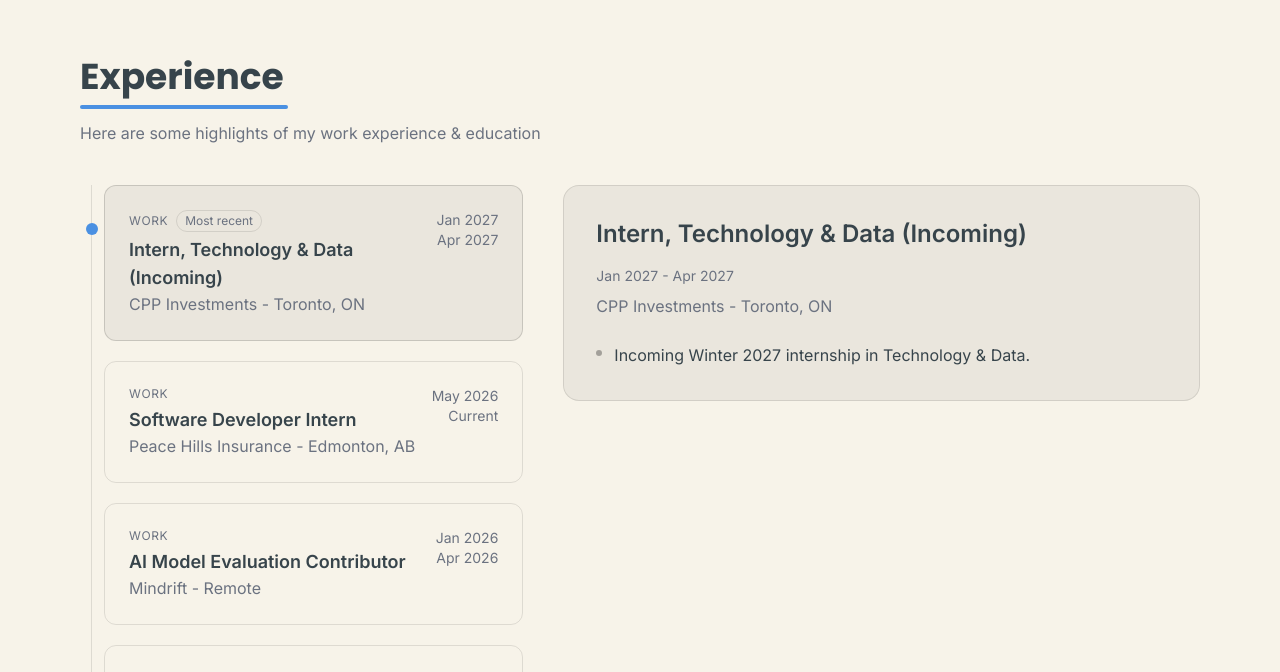
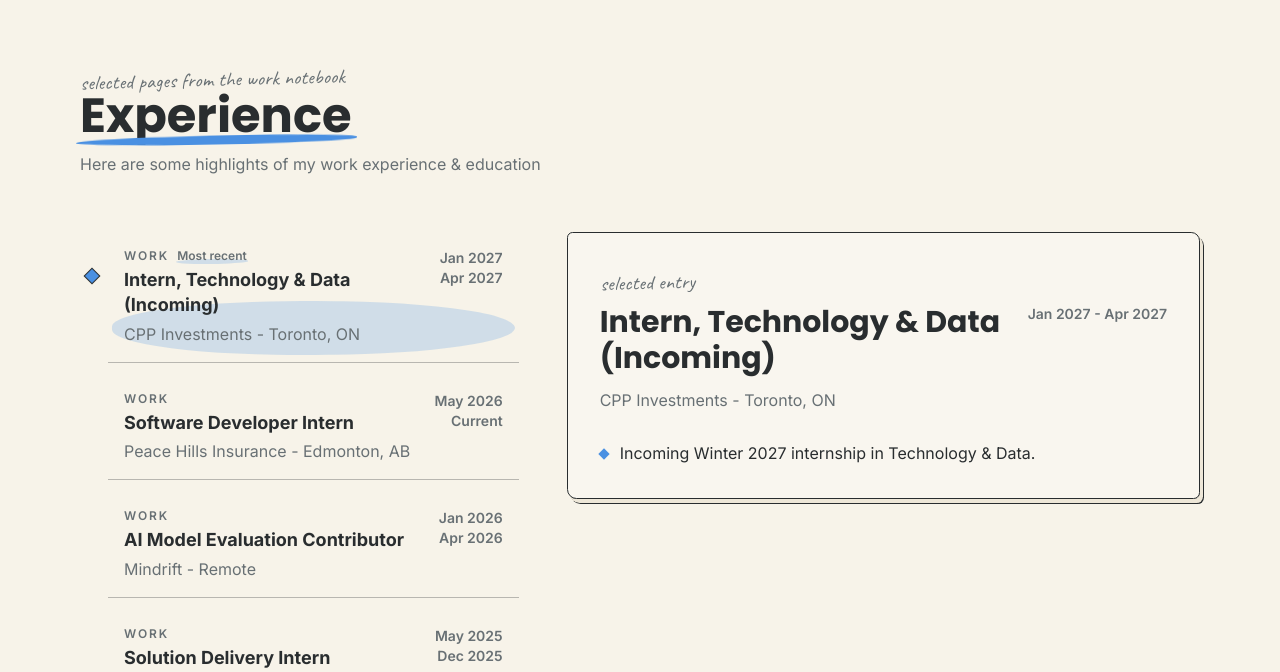
Before and after one commit to lecegues/lecegues-website, a Next.js app in the folder client/: page / in a window 1280 px wide. Shown: the part 1008-1680 px from the top of the page. Built offline with nearby package versions, Linux system fonts and the light colour scheme.

Commit message:
Redesign experience as work notebook

```diff
--- a/client/app/components/ExperienceSection.jsx
+++ b/client/app/components/ExperienceSection.jsx
@@ -1,7 +1,12 @@
 "use client";
 
 import React, { useMemo, useState, useRef, useEffect } from "react";
-import { motion, AnimatePresence, useInView } from "framer-motion";
+import {
+  motion,
+  AnimatePresence,
+  useInView,
+  useReducedMotion,
+} from "framer-motion";
 
 const ExperienceSection = () => {
   const items = useMemo(
@@ -150,8 +155,14 @@ const ExperienceSection = () => {
 
   const sectionRef = useRef(null);
   const isInView = useInView(sectionRef, { once: true, margin: "-100px" });
+  const shouldReduceMotion = useReducedMotion();
 
-  const container = {
+  const container = shouldReduceMotion
+    ? {
+        hidden: {},
+        show: {},
+      }
+    : {
         hidden: {},
         show: {
           transition: {
@@ -161,68 +172,63 @@ const ExperienceSection = () => {
         },
       };
 
-  const fadeUp = {
+  const fadeUp = shouldReduceMotion
+    ? {
+        hidden: {},
+        show: {},
+      }
+    : {
         hidden: { opacity: 0, y: 14 },
-    show: { opacity: 1, y: 0, transition: { duration: 0.8, ease: "easeOut" } },
-  };
-
-  const underline = {
-    hidden: { width: 0 },
         show: {
-      width: "13rem",
-      transition: { duration: 0.8, ease: "easeOut", delay: 0.15 },
+          opacity: 1,
+          y: 0,
+          transition: { duration: 0.8, ease: "easeOut" },
         },
       };
 
   return (
     <motion.section
       ref={sectionRef}
-      className="py-16 text-[#37444B]"
+      className="py-12 text-[var(--ink)] md:py-16"
       id="experience"
       variants={container}
       initial="hidden"
       animate={isInView ? "show" : "hidden"}
     >
-      <motion.div className="flex flex-col gap-3 mb-10" variants={fadeUp}>
-        <div>
-          <h2 className="text-4xl font-mono font-bold text-[#37444B]">
-            Experience
+      <motion.div className="mb-10 flex flex-col gap-3 md:mb-14" variants={fadeUp}>
+        <p className="sketch-annotation text-[var(--marker)]">
+          selected pages from the work notebook
+        </p>
+        <h2 className="font-mono text-4xl font-bold text-[var(--ink)] sm:text-5xl">
+          <span className="sketch-underline">Experience</span>
         </h2>
-
-          {/* Animated underline */}
-          <motion.div
-            className="h-1 rounded bg-[#4A90E2] mt-2"
-            variants={underline}
-            initial="hidden"
-            animate={isInView ? "show" : "hidden"}
-          />
-        </div>
-
-        <p className="text-[#6B7280] max-w-2xl">
+        <p className="max-w-2xl text-[var(--ink-muted)]">
           Here are some highlights of my work experience & education
         </p>
       </motion.div>
 
-      <div className="grid grid-cols-1 lg:grid-cols-12 gap-10">
-        {/* Timeline */}
+      <div className="grid grid-cols-1 gap-10 lg:grid-cols-12 lg:gap-12">
         <div className="lg:col-span-5">
           <div
-            className="relative pl-6"
+            className="relative pl-5 sm:pl-7"
             ref={(node) => {
               if (node) itemRefs.current.__timeline = node;
             }}
           >
-            {/* vertical line */}
-            <div className="absolute left-[11px] top-0 bottom-0 w-px bg-black/10" />
+            <div className="absolute bottom-0 left-[7px] top-0 w-px bg-[var(--ink)]/35 sm:left-[11px]" />
 
             <motion.div
-              className="absolute left-[6px] h-3 w-3 rounded-full bg-[#4A90E2]"
+              className="absolute left-[2px] h-3 w-3 rotate-45 border border-[var(--ink)] bg-[var(--marker)] sm:left-[6px]"
               animate={{ top: dotTop }}
-              transition={{ type: "spring", stiffness: 500, damping: 35 }}
+              transition={
+                shouldReduceMotion
+                  ? { duration: 0 }
+                  : { type: "spring", stiffness: 500, damping: 35 }
+              }
               style={{ willChange: "top" }}
             />
 
-            <ul className="space-y-5">
+            <ul className="space-y-3">
               {items.map((item, idx) => {
                 const isActive = item.id === activeId;
 
@@ -235,36 +241,39 @@ const ExperienceSection = () => {
                       type="button"
                       onClick={() => setActiveId(item.id)}
                       className={[
-                        "w-full text-left rounded-xl border transition-colors px-4 py-4",
+                        "experience-entry w-full px-3 py-4 text-left focus-visible:outline focus-visible:outline-2 focus-visible:outline-offset-4 focus-visible:outline-[var(--marker)] sm:px-4",
                         isActive
-                          ? "border-black/15 bg-black/5"
-                          : "border-black/10 hover:border-black/20 hover:bg-black/5",
+                          ? "experience-entry-active"
+                          : "hover:bg-white/25",
                       ].join(" ")}
                       aria-current={isActive ? "true" : "false"}
                     >
-                      <div className="flex items-start justify-between gap-4 m-2">
-                        <div>
-                          <div className="flex items-center gap-2">
-                            <span className="text-xs uppercase tracking-wider text-[#6B7280]">
+                      <div className="flex flex-col gap-3 sm:flex-row sm:items-start sm:justify-between sm:gap-4">
+                        <div className="min-w-0">
+                          <div className="flex flex-wrap items-center gap-2">
+                            <span className="text-xs font-semibold uppercase tracking-[0.16em] text-[var(--ink-muted)]">
                               {item.type}
                             </span>
                             {idx === 0 && (
-                              <span className="text-xs rounded-full border border-black/10 px-2 py-0.5 text-[#6B7280]">
+                              <span className="sketch-highlight text-xs font-semibold text-[var(--ink-muted)]">
                                 Most recent
                               </span>
                             )}
                           </div>
-                          <h3 className="text-[#37444B] mt-1 text-lg font-semibold">
+                          <h3 className="mt-1 text-lg font-bold leading-snug text-[var(--ink)]">
                             {item.title}
                           </h3>
-                          <p className="text-[#6B7280]">
+                          <p className="mt-1 text-sm leading-snug text-[var(--ink-muted)] sm:text-base">
                             {item.org} - {item.location}
                           </p>
                         </div>
 
-                        <div className="text-right text-sm text-[#6B7280] whitespace-nowrap">
-                          <div>{item.start}</div>
-                          <div>{item.end}</div>
+                        <div className="flex gap-2 text-sm font-semibold text-[var(--ink-muted)] sm:block sm:whitespace-nowrap sm:text-right">
+                          <span>{item.start}</span>
+                          <span aria-hidden="true" className="sm:hidden">
+                            -
+                          </span>
+                          <span className="sm:block">{item.end}</span>
                         </div>
                       </div>
                     </button>
@@ -275,37 +284,39 @@ const ExperienceSection = () => {
           </div>
         </div>
 
-        {/* Details panel */}
         <motion.div className="lg:col-span-7" variants={fadeUp}>
-          <div className="rounded-2xl border border-black/10 bg-black/5 p-6 sm:p-8">
+          <div className="rough-panel relative p-5 sm:p-8 lg:sticky lg:top-28">
+            <p className="sketch-annotation mb-4 text-[var(--marker)]">
+              selected entry
+            </p>
             <AnimatePresence mode="wait">
               <motion.div
                 key={active?.id}
-                initial={{ opacity: 0, y: 8 }}
+                initial={shouldReduceMotion ? false : { opacity: 0, y: 8 }}
                 animate={{ opacity: 1, y: 0 }}
-                exit={{ opacity: 0, y: -8 }}
-                transition={{ duration: 0.18 }}
+                exit={shouldReduceMotion ? undefined : { opacity: 0, y: -8 }}
+                transition={{ duration: shouldReduceMotion ? 0 : 0.18 }}
               >
-                <div className="flex flex-col gap-2">
-                  <div className="flex items-center justify-between gap-4 flex-wrap">
-                    <h3 className="text-2xl font-semibold text-[#37444B]">
+                <div className="flex flex-col gap-3">
+                  <div className="flex flex-col gap-2 sm:flex-row sm:items-start sm:justify-between sm:gap-4">
+                    <h3 className="font-mono text-2xl font-bold leading-tight text-[var(--ink)] sm:text-3xl">
                       {active?.title}
                     </h3>
-                    <div className="text-sm text-[#6B7280]">
+                    <div className="shrink-0 text-sm font-semibold text-[var(--ink-muted)] sm:text-right">
                       {active?.start} - {active?.end}
                     </div>
                   </div>
 
-                  <p className="text-[#6B7280]">
+                  <p className="text-[var(--ink-muted)]">
                     {active?.org} - {active?.location}
                   </p>
 
                   {active?.tags?.length ? (
-                    <div className="flex flex-wrap gap-2 mt-2">
+                    <div className="mt-2 flex flex-wrap gap-2">
                       {active.tags.map((t) => (
                         <span
                           key={t}
-                          className="text-xs rounded-full border border-black/10 px-3 py-1 text-[#37444B]"
+                          className="experience-tag text-xs font-semibold text-[var(--ink)]"
                         >
                           {t}
                         </span>
@@ -315,22 +326,18 @@ const ExperienceSection = () => {
                 </div>
 
                 {active?.bullets?.length ? (
-                  <ul className="mt-6 space-y-3 text-[#37444B] leading-relaxed">
+                  <ul className="mt-7 space-y-4 leading-relaxed text-[var(--ink)]">
                     {active.bullets.map((b, i) => (
                       <li key={i} className="flex gap-3">
-                        <span className="mt-2 h-1.5 w-1.5 rounded-full bg-black/30 flex-shrink-0" />
+                        <span className="mt-[0.65rem] h-2 w-2 shrink-0 rotate-45 bg-[var(--marker)]" />
                         <span>{b}</span>
                       </li>
                     ))}
                   </ul>
-                ) : (
-                  <p className="mt-6 text-[#6B7280]"></p>
-                )}
+                ) : null}
               </motion.div>
             </AnimatePresence>
           </div>
-
-          <p className="mt-4 text-sm text-[#9CA3AF]"></p>
         </motion.div>
       </div>
     </motion.section>
--- a/client/app/globals.css
+++ b/client/app/globals.css
@@ -193,6 +193,49 @@ body {
   border-bottom: 1.5px solid var(--ink);
 }
 
+.experience-entry {
+  position: relative;
+  z-index: 0;
+  background: transparent;
+  border-bottom: 1px solid rgba(41, 45, 47, 0.3);
+  transition:
+    background-color 160ms ease,
+    transform 160ms ease;
+}
+
+.experience-entry::after {
+  position: absolute;
+  z-index: -1;
+  right: 0.25rem;
+  bottom: 0.4rem;
+  left: 0.25rem;
+  height: 42%;
+  content: "";
+  background: var(--marker-soft);
+  border-radius: 45% 55% 48% 52%;
+  opacity: 0;
+  transform: rotate(-0.5deg) scaleX(0.7);
+  transition:
+    opacity 160ms ease,
+    transform 160ms ease;
+}
+
+.experience-entry-active::after {
+  opacity: 1;
+  transform: rotate(-0.5deg) scaleX(1);
+}
+
+.experience-entry:hover {
+  transform: translateX(2px);
+}
+
+.experience-tag {
+  padding: 0.3rem 0.7rem;
+  background: rgba(255, 255, 255, 0.22);
+  border: 1px solid rgba(41, 45, 47, 0.55);
+  border-radius: 0.25rem 0.4rem 0.3rem 0.45rem;
+}
+
 .rough-panel {
   background: rgba(255, 255, 255, 0.3);
   border: 1.5px solid var(--ink);
@@ -275,7 +318,9 @@ body {
 
   .nav-marker-link::after,
   .sketch-button,
-  .sketch-icon-button {
+  .sketch-icon-button,
+  .experience-entry,
+  .experience-entry::after {
     transition: none;
   }
 }
```
Also changed, not shown: 1 other file (tests, documents, lock files or other folders). Lines whose indentation alone changed are shown as unchanged.
